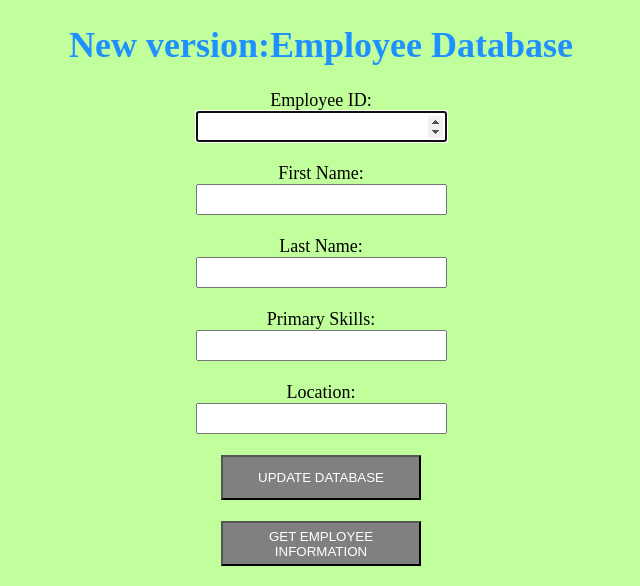
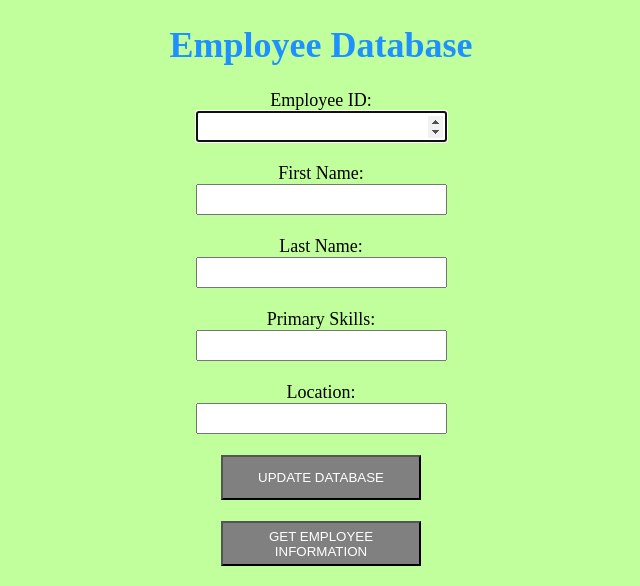
Before and after one commit to zahrah-glitch/clo835_winter2025_assignment1, a Flask app: page / in a window 1280 px wide. Shown: the top 586 px of the page, without its empty margins (319-959 px from the left). Run offline with Flask 3, Linux system fonts and the light colour scheme.

Commit message:
testing new version of deployment

```diff
--- a/kubernetes/web-app-deployment.yaml
+++ b/kubernetes/web-app-deployment.yaml
@@ -15,7 +15,7 @@ spec:
     spec:
       containers:
       - name: webapp-container
-        image: webapp:v2.0
+        image: webapp:latest
         imagePullPolicy: IfNotPresent
         ports:
         - containerPort: 8080
--- a/templates/addemp.html
+++ b/templates/addemp.html
@@ -6,7 +6,7 @@
 <center>
 	<font color="black" size="4" style="font-family: avenir">
 
-		<h1 style="color: DodgerBlue">New version:Employee Database</h1>
+		<h1 style="color: DodgerBlue">Employee Database</h1>
 		<body style="background: {{ color }};" >
 
 			<form action="/addemp" autocomplete="on" method = "POST" enctype="multipart/form-data">
```
